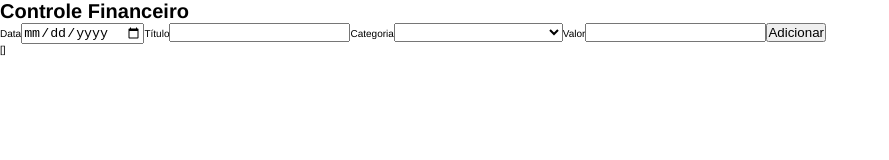
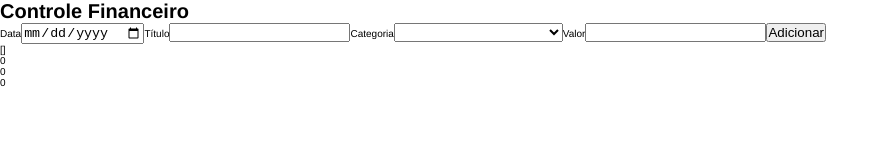
Before and after one commit to hamiltonspjr/finance-control, a Vue app: page / in a window 1280 px wide. Shown: the top 160 px of the page, without its empty margins (0-889 px from the left). Built offline with nearby package versions, Linux system fonts and the light colour scheme.

Commit message:
created method to calculate value of income and expense, created computed of income, expense and total

```diff
--- a/src/components/FormEntry.vue
+++ b/src/components/FormEntry.vue
@@ -11,7 +11,7 @@
       <option value="expense">Despesa</option>
     </select>
     <label for="value">Valor</label>
-    <input type="text" name="value" id="value" v-model="value" />
+    <input type="number" name="value" id="value" v-model="value" />
     <button @click.prevent="addEntry">Adicionar</button>
   </form>
 </template>
@@ -39,7 +39,7 @@ export default {
       this.resetForm();
     },
     resetForm() {
-      this.data = null;
+      this.date = null;
       this.title = null;
       this.category = null;
       this.value = null;
--- a/src/components/Home.vue
+++ b/src/components/Home.vue
@@ -3,6 +3,9 @@
     <h1>Controle Financeiro</h1>
     <FormEntry @sendEntry="getEntry" />
     <p>{{ allEntry }}</p>
+    <p>{{ incomeValue }}</p>
+    <p>{{ expenseValue }}</p>
+    <p>{{ total }}</p>
   </main>
 </template>
 
@@ -15,16 +18,38 @@ export default {
   },
   data() {
     return {
-      incomeValue: null,
-      expenseValue: null,
       allEntry: [],
-      total: null,
     };
   },
   methods: {
     getEntry(event) {
       this.allEntry.push(event);
     },
+    calculateValue(array, category) {
+      let value = 0;
+      const data = array
+        .filter((item) => item.category === category)
+        .map((item) => {
+          return item.value;
+        });
+      data.forEach((item) => {
+        value += item;
+      });
+      return value;
+    },
+  },
+  computed: {
+    incomeValue() {
+      let value = this.calculateValue(this.allEntry, "income");
+      return value;
+    },
+    expenseValue() {
+      let value = this.calculateValue(this.allEntry, "expense");
+      return value;
+    },
+    total() {
+      return this.incomeValue - this.expenseValue;
+    },
   },
 };
 </script>
```
